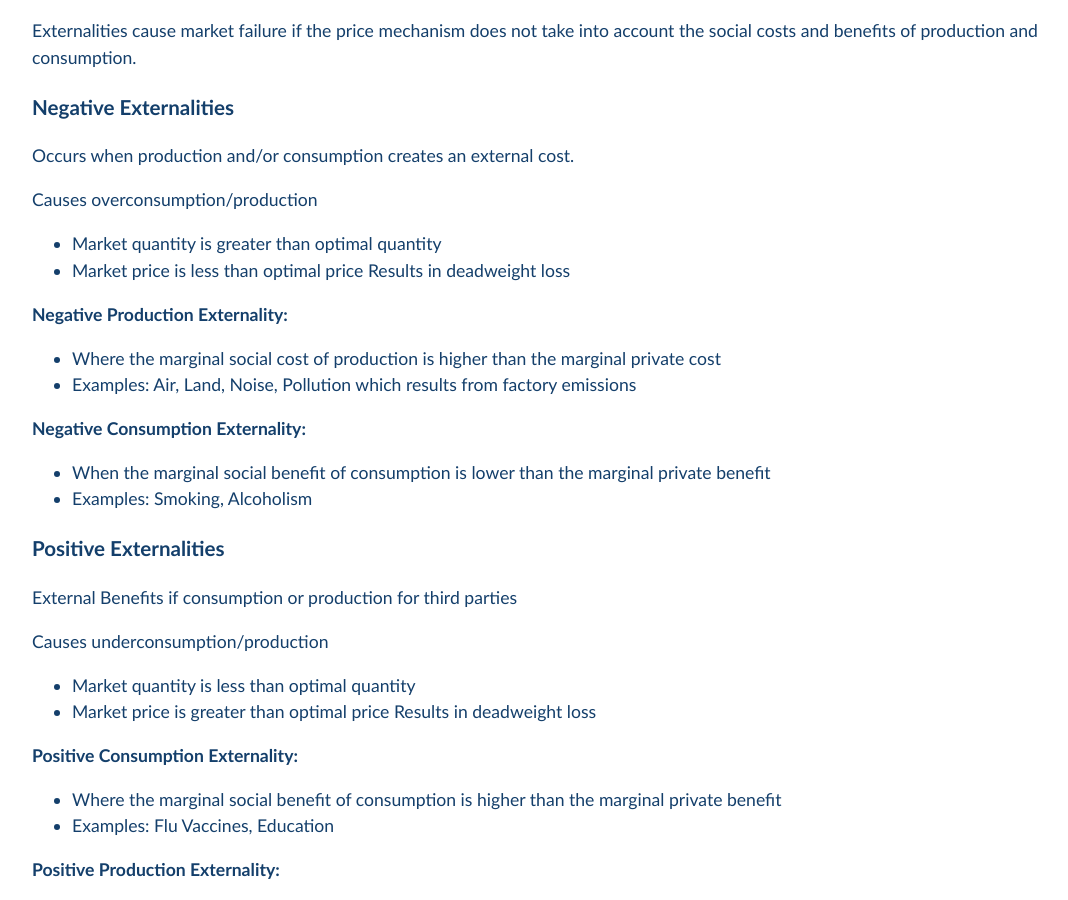
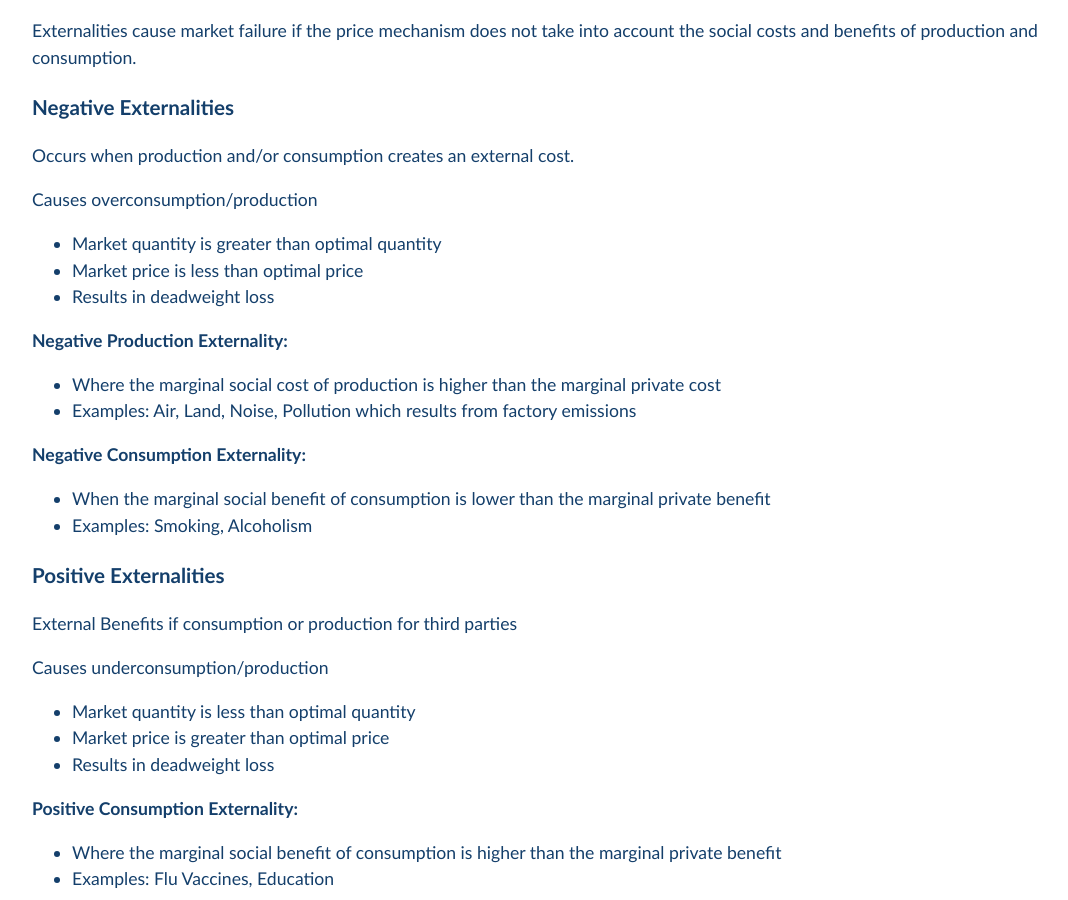
Before and after one commit to Pi-thagoras/the-chicken-pen, a Jekyll site: the page built from economics/Market-Failure.md, in a window 1280 px wide and 900 px high, scrolled down 2285 px. Shown: the whole window, without its empty margins (96-1164 px from the left). Built offline with Jekyll 4.4.1, drawn with Linux system fonts in a browser that asks for light colours.

Commit message:
vault backup: 2023-09-19 14:49:30

```diff
--- a/economics/Market-Failure.md
+++ b/economics/Market-Failure.md
@@ -83,7 +83,7 @@ Occurs when production and/or consumption creates an external cost.
 Causes overconsumption/production
 -   Market quantity is greater than optimal quantity
 -   Market price is less than optimal price
-Results in deadweight loss
+-   Results in deadweight loss
 
 **Negative Production Externality:**
 -   Where the marginal social cost of production is higher than the marginal private cost
@@ -101,7 +101,7 @@ External Benefits if consumption or production for third parties
 Causes underconsumption/production
 -   Market quantity is less than optimal quantity
 -   Market price is greater than optimal price
-Results in deadweight loss
+-   Results in deadweight loss
 
 **Positive Consumption Externality:**
 -   Where the marginal social benefit of consumption is higher than the marginal private benefit
```
